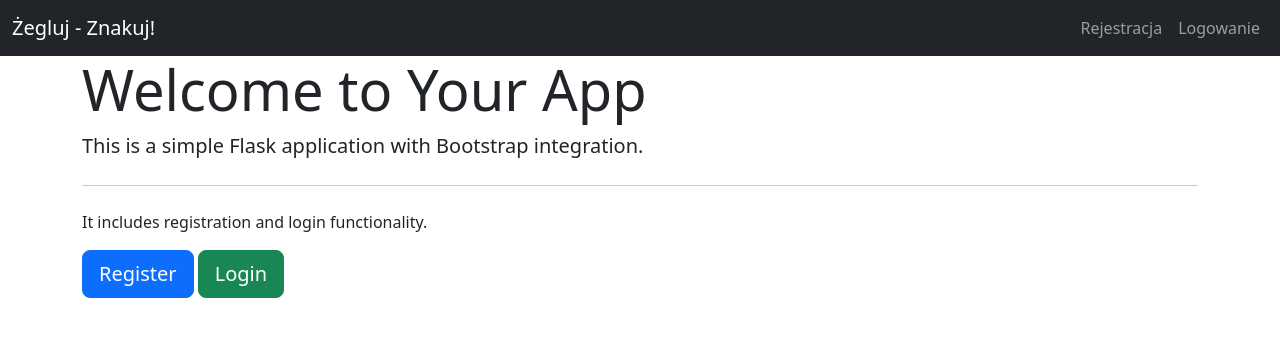
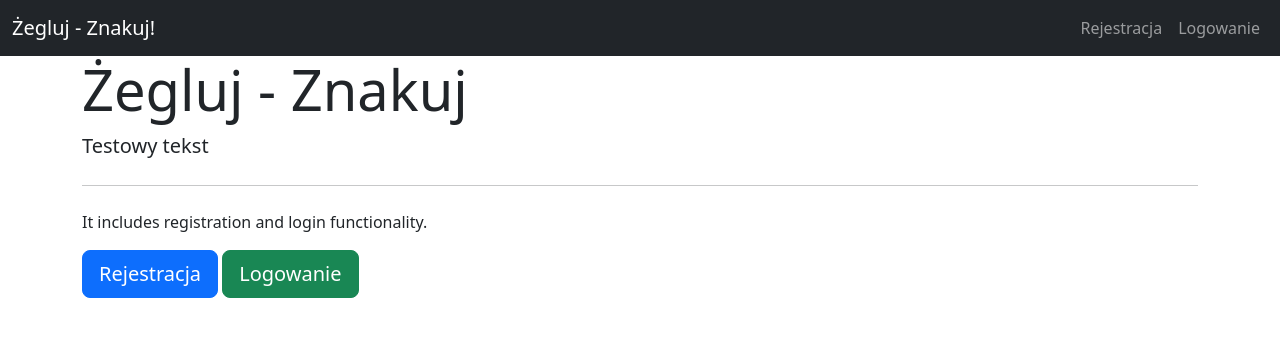
Before and after one commit to opti0/PSIiM, a Flask app: page / in a window 1280 px wide. Shown: the top 356 px of the page. Run offline with Flask 3, Linux system fonts and the light colour scheme; some libraries are stand-ins or nearby versions.

Commit message:
pl translation

```diff
--- a/templates/index.html
+++ b/templates/index.html
@@ -4,11 +4,11 @@
 
 {% block content %}
 <div class="jumbotron">
-    <h1 class="display-4">Welcome to Your App</h1>
-    <p class="lead">This is a simple Flask application with Bootstrap integration.</p>
+    <h1 class="display-4">Żegluj - Znakuj</h1>
+    <p class="lead">Testowy tekst</p>
     <hr class="my-4">
     <p>It includes registration and login functionality.</p>
-    <a class="btn btn-primary btn-lg" href="/register" role="button">Register</a>
-    <a class="btn btn-success btn-lg" href="/login" role="button">Login</a>
+    <a class="btn btn-primary btn-lg" href="/register" role="button">Rejestracja</a>
+    <a class="btn btn-success btn-lg" href="/login" role="button">Logowanie</a>
 </div>
 {% endblock %}
```
Also changed, not shown: templates/register.html (+4 -4 lines).
